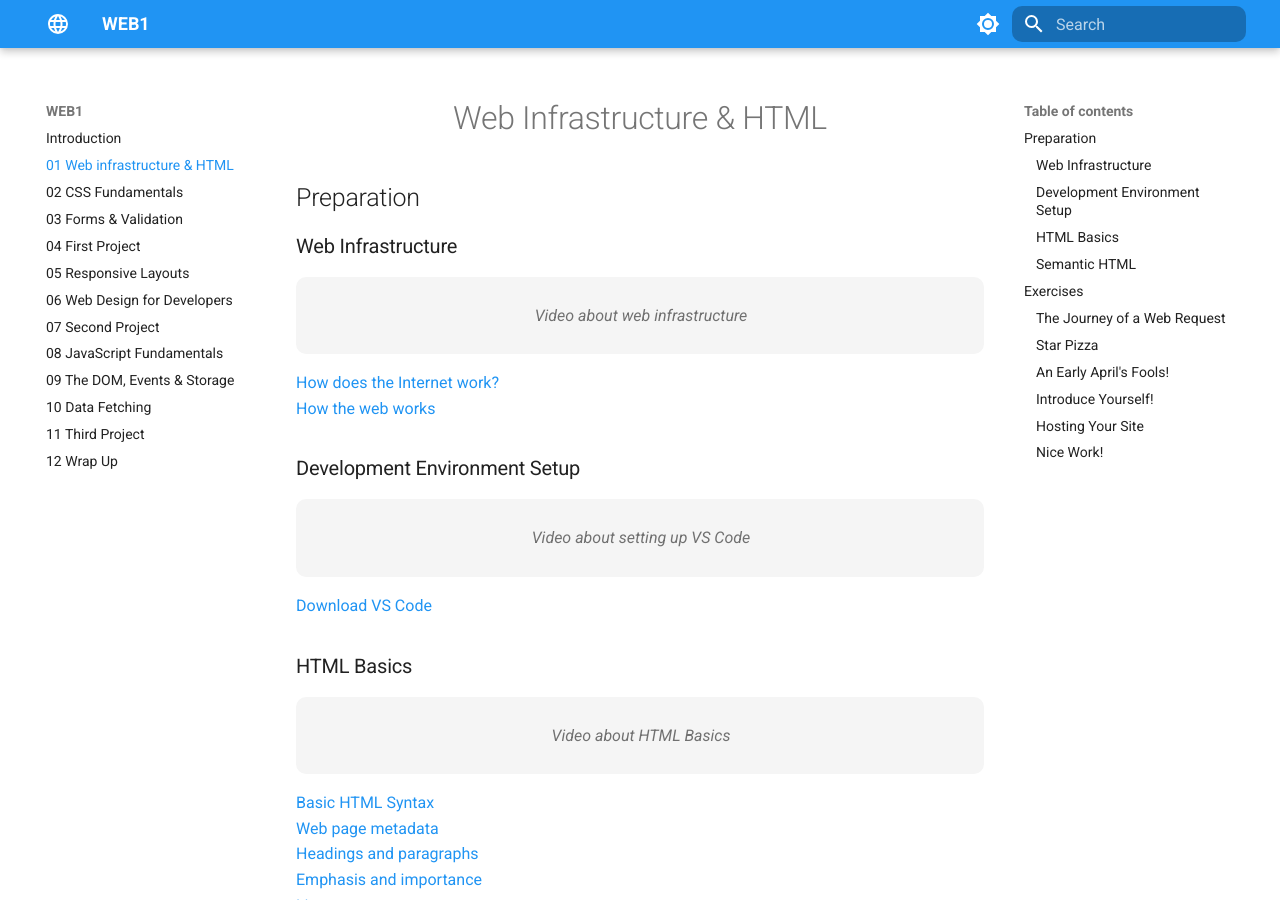
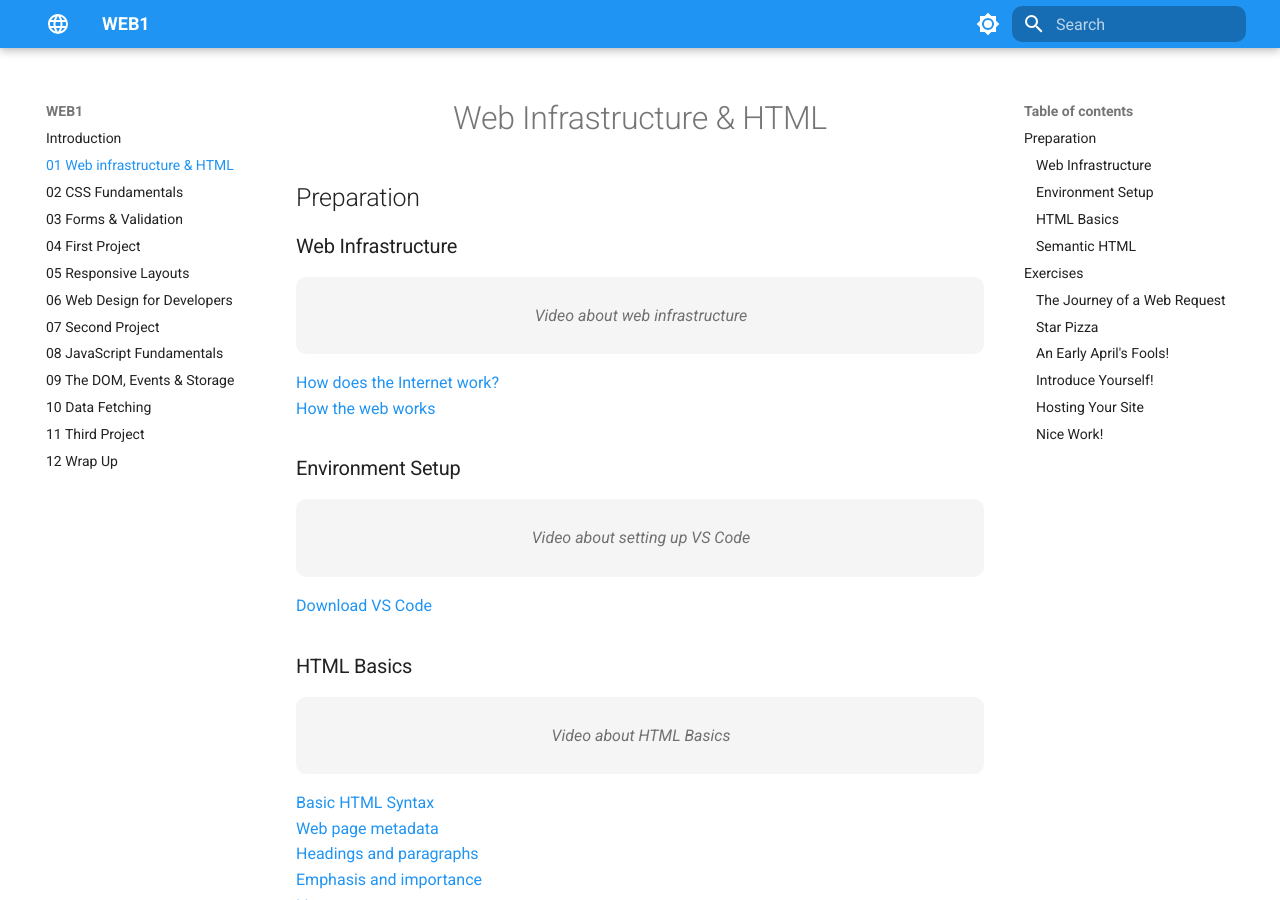
Before and after one commit to KasperKnop/WEB1, an MkDocs documentation site: the page built from docs/01-web-infrastructure-and-html.md, in a window 1280 px wide and 900 px high. Built offline with MkDocs 1.6.1 and Material for MkDocs 9.7.7, drawn with Linux system fonts in a browser that asks for light colours; emoji names are drawn with the system emoji font; comment, search, counter and statistics services are not loaded.

Commit message:
Update 01-web-infrastructure-and-html.md

```diff
--- a/docs/01-web-infrastructure-and-html.md
+++ b/docs/01-web-infrastructure-and-html.md
@@ -13,7 +13,7 @@ comments: true
 [How does the Internet work?](https://developer.mozilla.org/en-US/docs/Learn_web_development/Howto/Web_mechanics/How_does_the_Internet_work){:target="\_blank"} <br>
 [How the web works](https://developer.mozilla.org/en-US/docs/Learn_web_development/Getting_started/Web_standards/How_the_web_works){:target="\_blank"} <br>
 
-### Development Environment Setup
+### Environment Setup
 
 > Video about setting up VS Code
 
```
